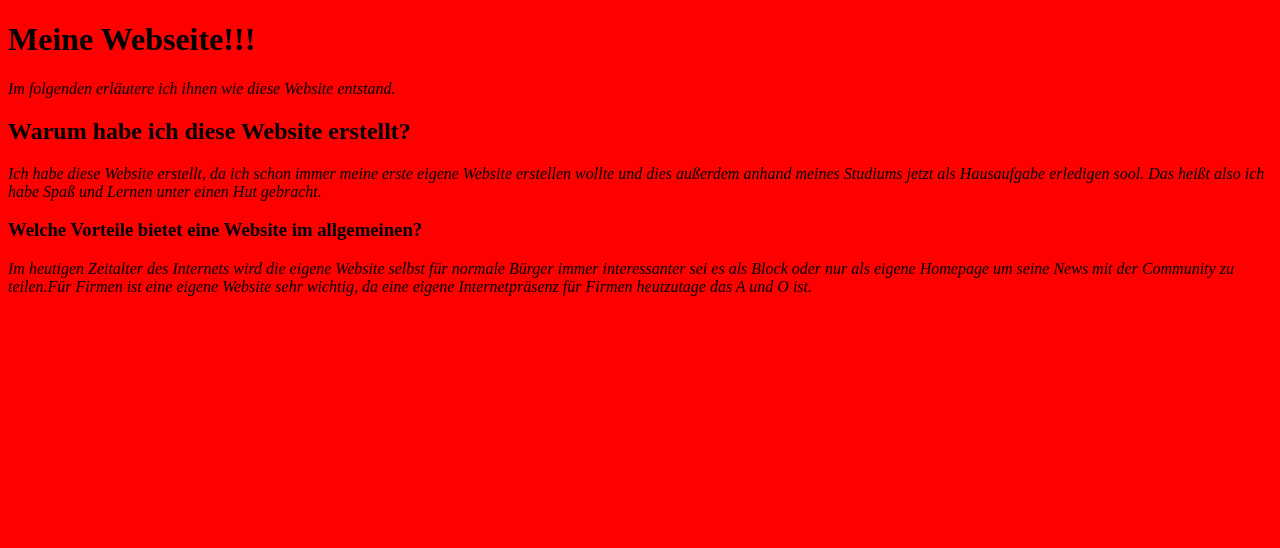
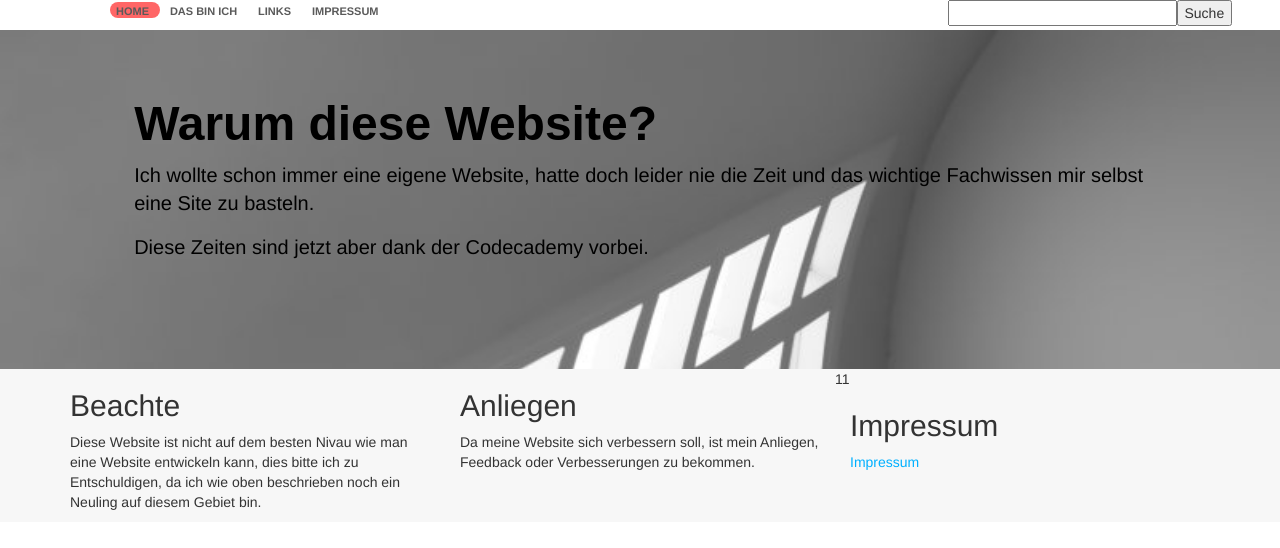
Before and after one commit to RobinSchwarz/robinschwarz, a plain HTML site: page index.html in a window 1280 px wide. Drawn offline with Linux system fonts and the light colour scheme.

Commit message:
ready 4 the pull

```diff
--- a/index.html
+++ b/index.html
@@ -1,14 +1,87 @@
 <!DOCTYPE html>
 <html>
-  <head>
-    <title>Meine erste Website</title>
-  </head>
-  <body style="background-color:#ff0000;">
-    <h1><b>Meine Webseite!!!</b></h1>
-    <p><i>Im folgenden erläutere ich ihnen wie diese Website entstand.</i></p>
-    <h2><b>Warum habe ich diese Website erstellt?</b></h2>
-    <p><i>Ich habe diese Website erstellt, da ich schon immer meine erste eigene Website erstellen wollte und dies außerdem anhand meines Studiums jetzt als Hausaufgabe erledigen sool. Das heißt also ich habe Spaß und Lernen unter einen Hut gebracht.</i></p>
-    <h3>Welche Vorteile bietet eine Website im allgemeinen?</h3>
-    <p><i>Im heutigen Zeitalter des Internets wird die eigene Website selbst für normale Bürger immer interessanter sei es als Block oder nur als eigene Homepage um seine News mit der Community zu teilen.Für Firmen ist eine eigene Website sehr wichtig, da eine eigene Internetpräsenz für Firmen heutzutage das A und O ist. </i></p>
-  </body>
+
+<head>
+<link rel="stylesheet" href="bootstrap-3.2.0-dist/css/bootstrap.css">
+<link rel="stylesheet" href="text.css">
+
+</head>
+
+<body>
+	<div class="nav">
+		<div class="container">
+			<div class="row">
+				<div class="col-md-9">
+					<ul class="pull-left">
+						<li class="aktiv"><a href="index.html">Home</a></li>
+						<li><a href="DasbinIch.html">Das bin ich</a></li>
+						<li><a href="link.html">Links</a></li>
+						<li><a href="impressum.html">Impressum</a></li>
+					</ul>
+				</div>
+				<div class="col-md-3">
+
+					<form action="http://de.wikipedia.org/wiki" method="post"
+						target="_blank" name="frmWiki">
+
+						<table>
+							<tbody>
+								<tr>
+									<td><input maxlength="255" size="25" name="xsearch">
+										<input value="de" name="hl" type="hidden"></td>
+									<td><input
+										onclick="window.document.frmWiki.action = 'http://de.wikipedia.org/wiki/' + document.frmWiki.xsearch.value;"
+										value="Suche" name="btnG" type="submit"></td>
+								</tr>
+							</tbody>
+						</table>
+					</form>
+				</div>
+			</div>
+			</div>
+		</div>
+	</div>
+
+	<div class="jumbotron">
+
+
+		<div class="row">
+			<div class="col-md-1"></div>
+			<div class="col-md-10">
+				<h1>Warum diese Website?</h1>
+				<p>Ich wollte schon immer eine eigene Website, hatte doch leider
+					nie die Zeit und das wichtige Fachwissen mir selbst eine Site zu
+					basteln.</p>
+				<p>Diese Zeiten sind jetzt aber dank der Codecademy vorbei.</p>
+				<br><br><br><br>
+			</div>
+			<div class="col-md-1"></div>
+		</div>
+	</div>
+
+	<div class="learn-more">
+		<div class="container">
+			<div class="row">
+				<div class="col-md-4">
+					<h2>Beachte</h2>
+					<p>Diese Website ist nicht auf dem besten Nivau wie man eine
+						Website entwickeln kann, dies bitte ich zu Entschuldigen, da ich
+						wie oben beschrieben noch ein Neuling auf diesem Gebiet bin.</p>
+				</div>
+	11			<div class="col-md-4">
+					<h2>Anliegen</h2>
+					<p>Da meine Website sich verbessern soll, ist mein Anliegen,
+						Feedback oder Verbesserungen zu bekommen.</p>
+				</div>
+				<div class="col-md-4">
+					<h2>Impressum</h2>
+
+					<p>
+						<a href="impressum.html">Impressum</a>
+					</p>
+				</div>
+			</div>
+		</div>
+	</div>
+</body>
 </html>
--- /dev/null
+++ b/text.css
@@ -0,0 +1,92 @@
+.nav a {
+  color: #5a5a5a;
+  font-size: 11px;
+  font-weight: bold;
+  text-transform: uppercase;
+  padding:11px;
+  margin-left:-5px;
+  argin-right:-5px;
+
+
+}
+
+.nav li {
+  display: inline;
+}
+
+.jumbotron {
+  background-image:url("0709a9ecf085870426221bc51c559a18.jpg");
+  background-repeat: no-repeat;
+  background-size: cover;
+}
+
+.jumbotron .container {
+  position: relative;
+}
+.jumbotron .container #impressum{
+  position: relative;
+}
+
+.jumbotron h1 {
+  color: black;
+  font-size: 48px;
+  font-family: 'Shift', sans-serif;
+  font-weight: bold;
+}
+
+.jumbotron ul {
+  color: black;
+  font-family: 'Shift', sans-serif;
+
+  font-size:20px;
+}
+.jumbotron h2 {
+  color: black;
+  font-family: 'Shift', sans-serif;
+  font-weight: bold;
+}
+.jumbotron a {
+	font-size:20px;
+  color: red;
+  font-family: 'Shift', sans-serif;
+  font-weight: bold;
+}
+
+.jumbotron p {
+  font-size: 20px;
+  color: black;
+}
+
+.learn-more {
+  background-color: #f7f7f7;
+}
+.learn-more .container{
+  margin-top:-65px;
+}
+
+.learn-more h3 {
+  font-family: 'Shift', sans-serif;
+  font-size: 18px;
+  font-weight: bold;
+}
+
+.learn-more a {
+  color: #00b0ff;
+}
+.neighborhood-guides{
+  background-color: #efefef;
+  border-bottom: 1px solid #dbdbdb;
+}
+.neighborhood-guides h2{
+  color: #393c3d;
+  font-size: 24px;
+}
+.neighborhood-guides p{
+  font-size: 15px;
+  margin-bottom: 13px;
+}
+.aktiv{
+	background-color:#ff6666;
+	border-radius:15px;
+
+}
```
Also changed, not shown: DasbinIch.html (added, +68 -0 lines), impressum.html (added, +69 -0 lines), link.html (added, +68 -0 lines), 0709a9ecf085870426221bc51c559a18.jpg (added), c0f3b0e787056b475ab38758b17c5654.jpg (added).
